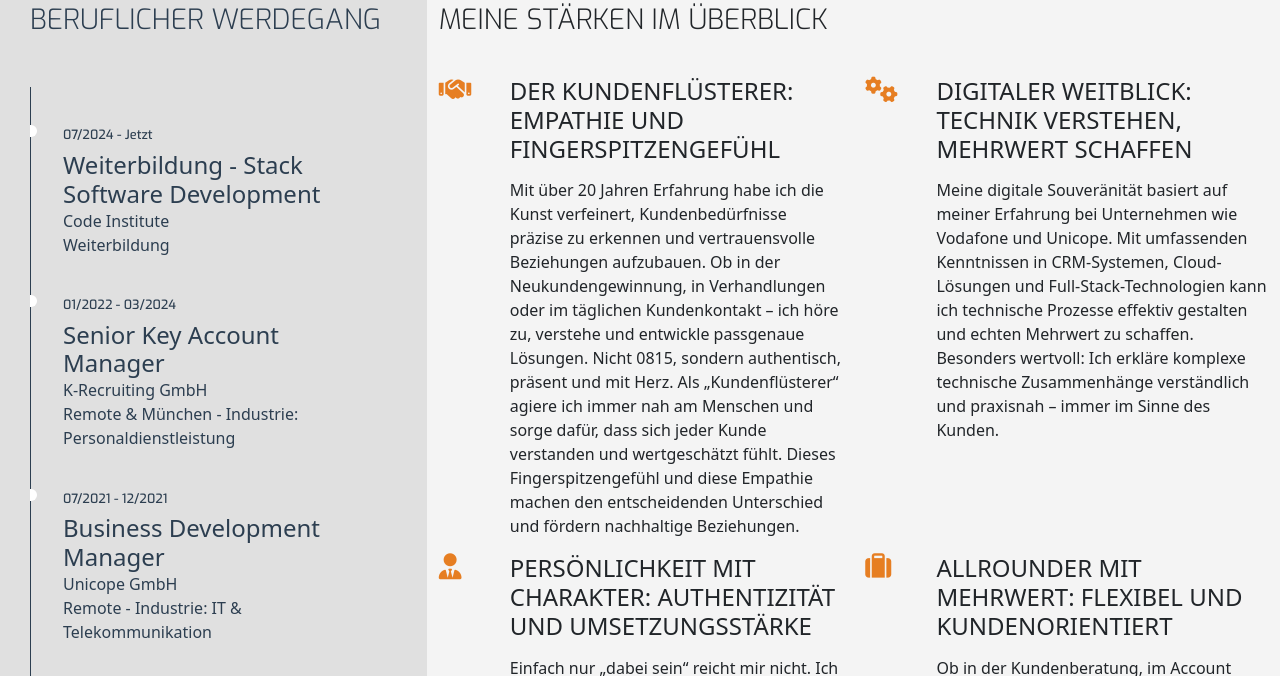
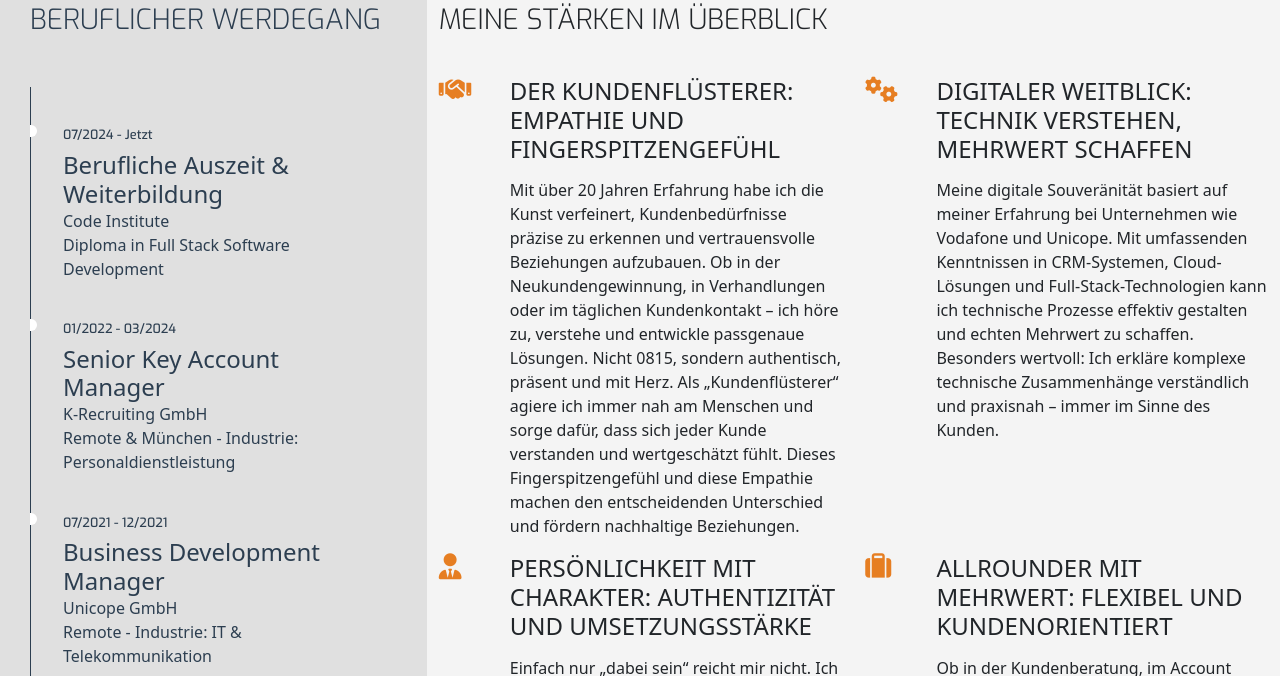
Before and after one commit to ChrisCross1983/resume_cb, a plain HTML site: page resume.html in a window 1280 px wide. Shown: the part 424-1100 px from the top of the page. Drawn offline with nearby package versions, Linux system fonts and the light colour scheme.

Commit message:
Changes to resume description

```diff
--- a/resume.html
+++ b/resume.html
@@ -123,8 +123,8 @@
             </div>
             <div class="history-items">
               <div class="timeline-item" data-dates="07/2024 - Jetzt">
-                <h4>Weiterbildung - Stack Software Development</h4>
-                <p>Code Institute<br />Weiterbildung</p>
+                <h4>Berufliche Auszeit &amp; Weiterbildung</h4>
+                <p>Code Institute<br />Diploma in Full Stack Software Development</p>
               </div>
               <div class="timeline-item" data-dates="01/2022 - 03/2024">
                 <h4>Senior Key Account Manager</h4>
```
Also changed, not shown: resume_en.html (+2 -2 lines).
